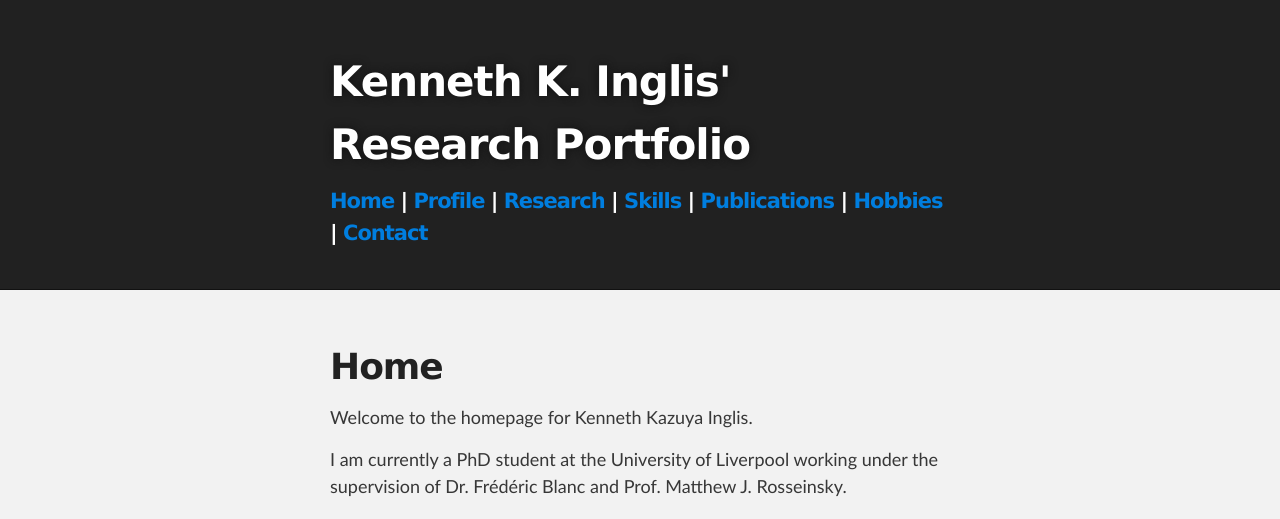
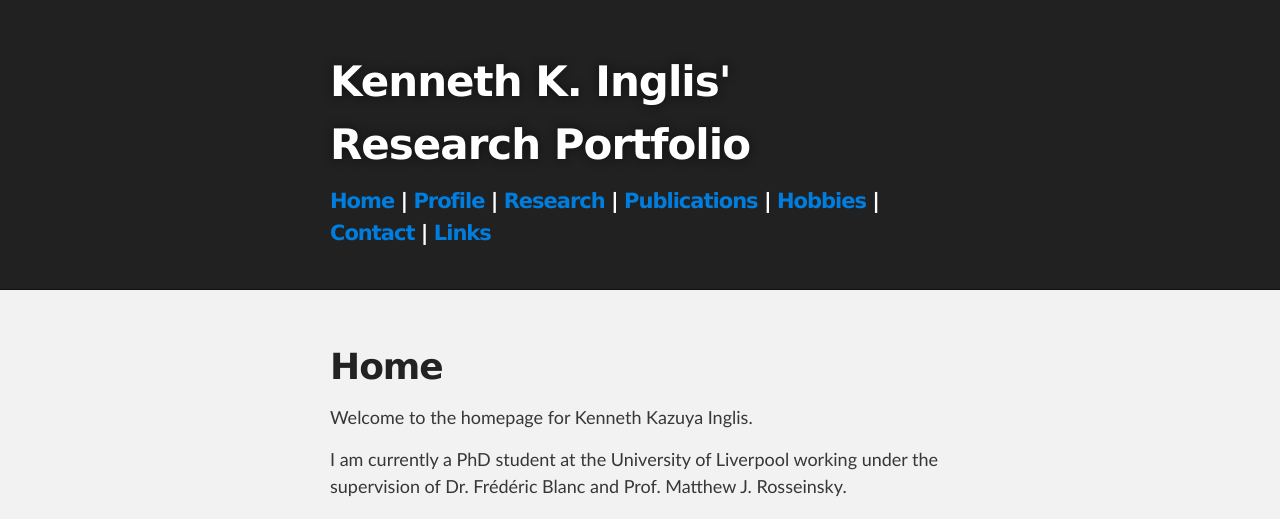
Before and after one commit to kkinglis/kkinglis.github.io, a Jekyll site: the page built from index.md, in a window 1280 px wide. Shown: the top 519 px of the page. Built offline with Jekyll 4.4.1, drawn with Linux system fonts in a browser that asks for light colours.

Commit message:
links page

```diff
--- a/_layouts/index.html
+++ b/_layouts/index.html
@@ -23,10 +23,11 @@
 			<a href="index.html">Home</a> |
 			<a href="profile.html">Profile</a> |
 			<a href="research.html">Research</a> |
-			<a href="skills.html">Skills</a> |
+			<!--<a href="skills.html">Skills</a> | -->
 			<a href="publications.html">Publications</a> |
 			<a href="hobbies.html">Hobbies</a> |
-			<a href="contact.html">Contact</a></h4>
+			<a href="contact.html">Contact</a> |
+			<a href="links.html">Links</a></h4>
         </header>
     </div>
 
```
Also changed, not shown: links.md (added, +10 -0 lines).
